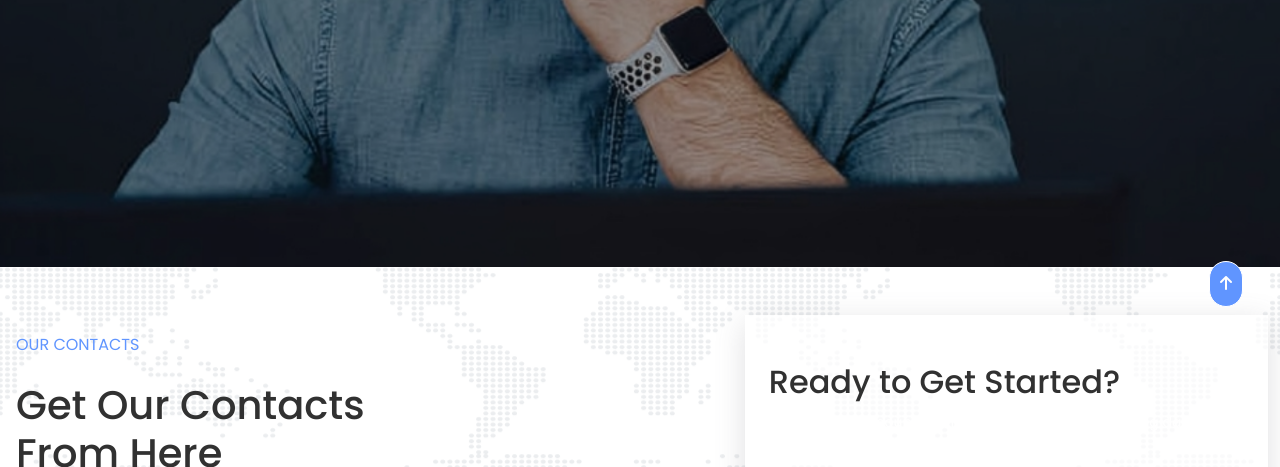
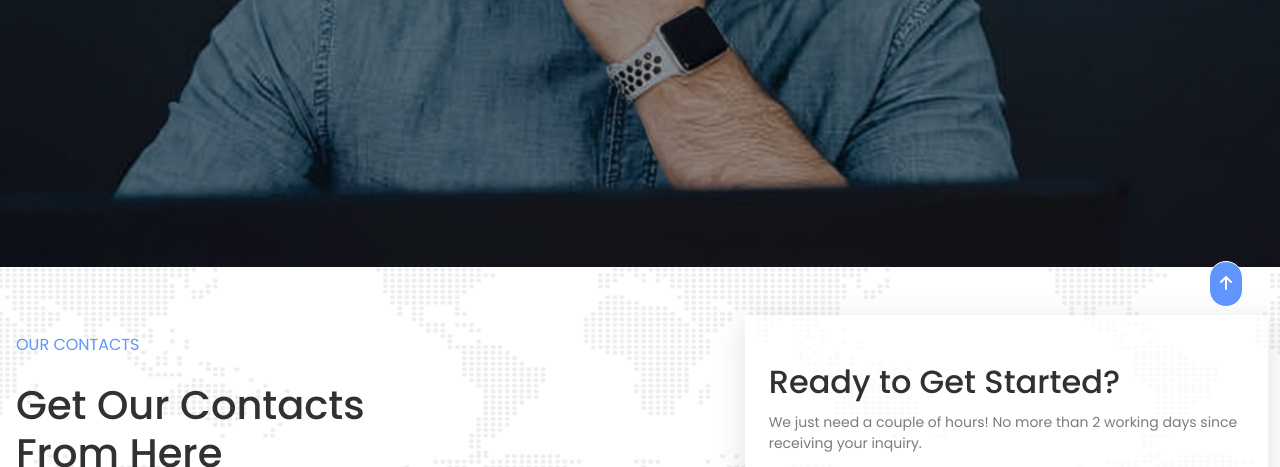
Before and after one commit to fndeveloper/cybron, a plain HTML site: page contact.html in a window 1280 px wide. Shown: the part 453-920 px from the top of the page. Drawn offline with nearby package versions, Linux system fonts and the light colour scheme.

Commit message:
Updated code with new changes

```diff
--- a/style.css
+++ b/style.css
@@ -713,7 +713,7 @@ margin-top: -40px !important;
 .locte{
   margin-top: -5px;
   font-size: 14px;
-  color: white !important;
+  /* color: white !important; */
 }
 .form-control1{
   border-radius: 6px !important;
```
